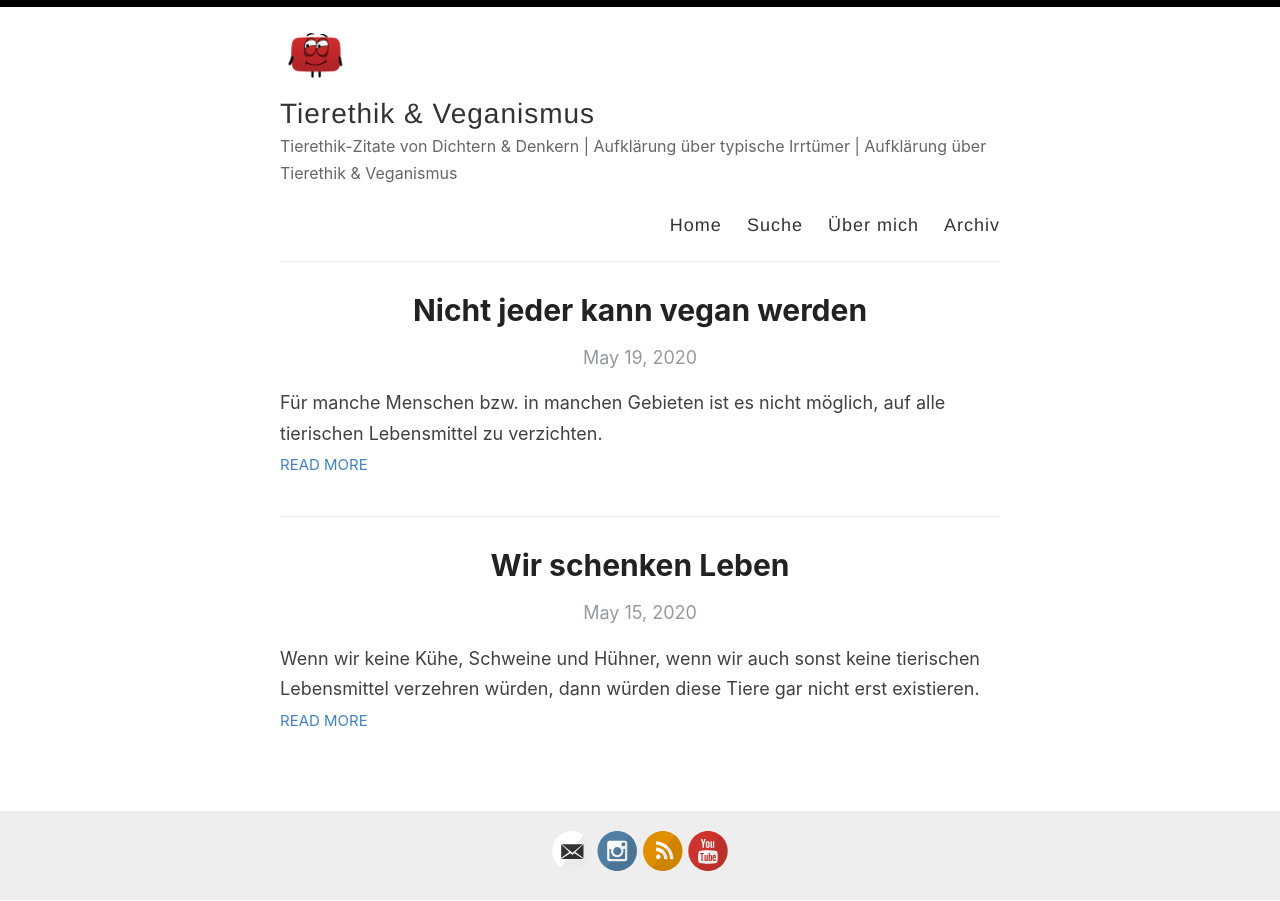
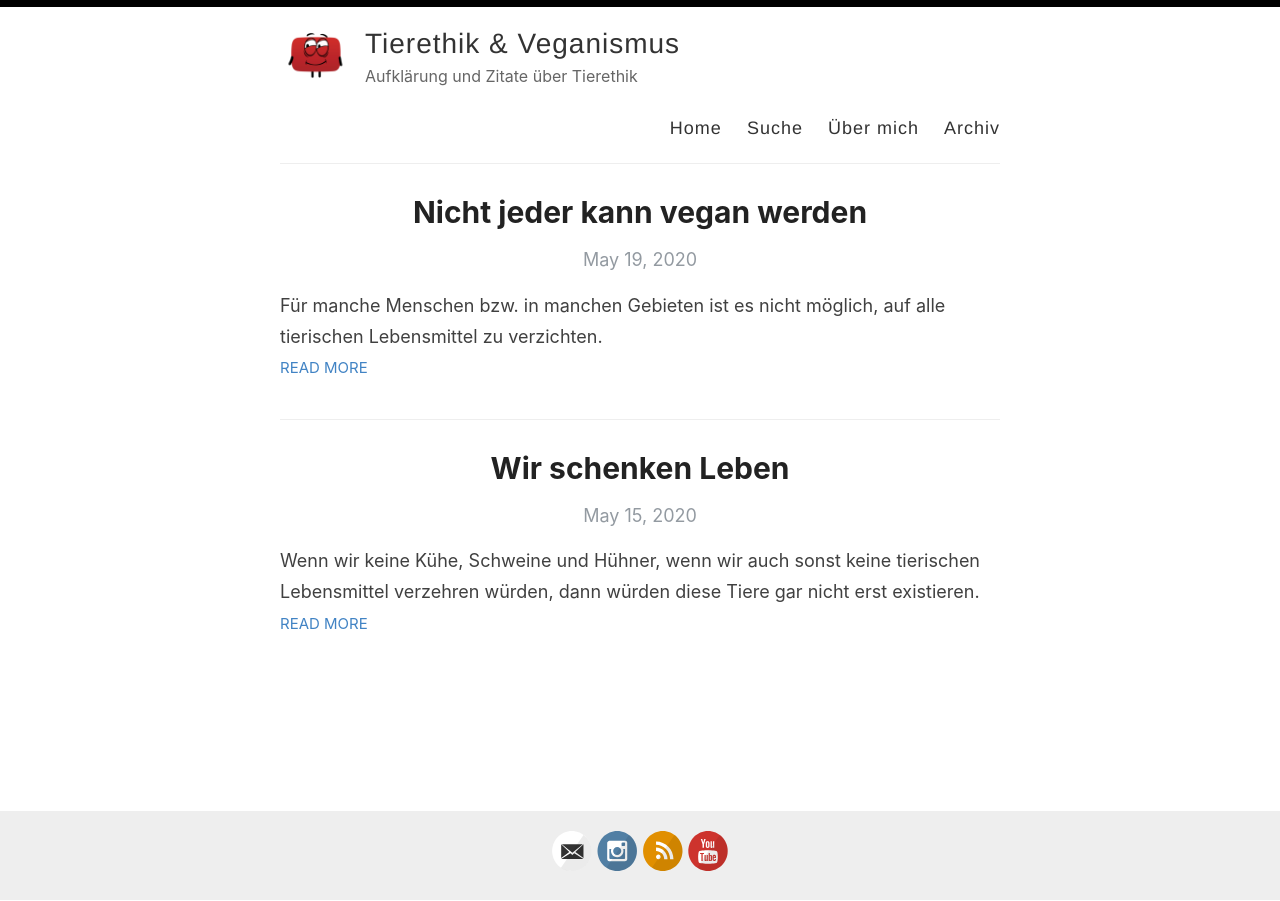
Before and after one commit to tierethik-veganismus/tierethik-veganismus.github.io, a Jekyll site: the page built from index.html, in a window 1280 px wide. Built offline with Jekyll 4.4.1, drawn with Linux system fonts in a browser that asks for light colours; the list of posts is cut into pages by our own code.

Commit message:
Kürze Bloguntertitel

```diff
--- a/_config.yml
+++ b/_config.yml
@@ -9,8 +9,7 @@ name: Tierethik & Veganismus
 author: Tierethik & Veganismus
 
 # Short bio or description (displayed in the header)
-description: Tierethik-Zitate von Dichtern & Denkern | Aufklärung über typische Irrtümer | Aufklärung über Tierethik & Veganismus
-
+description: Aufklärung und Zitate über Tierethik
 # URL of your avatar or profile pic (you could use your GitHub profile pic)
 avatar: /images/Avatar.png
 
```
